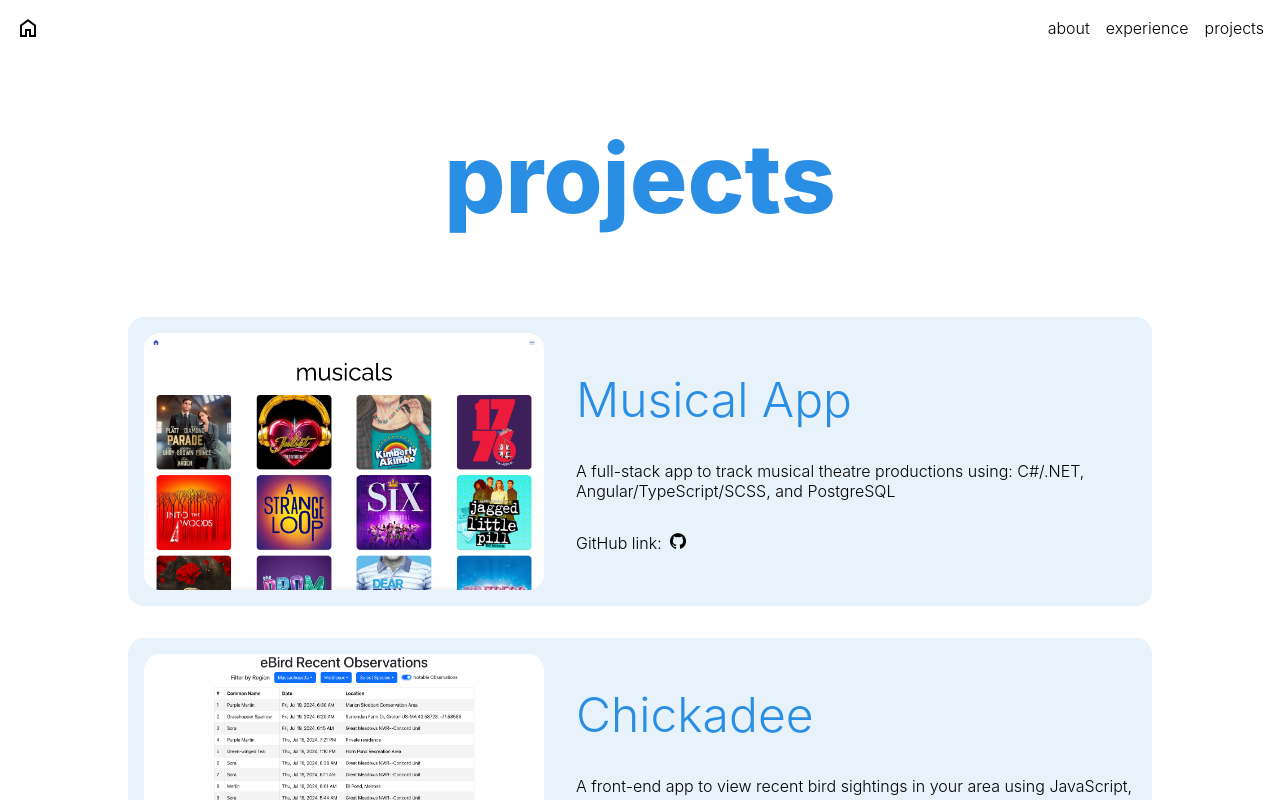
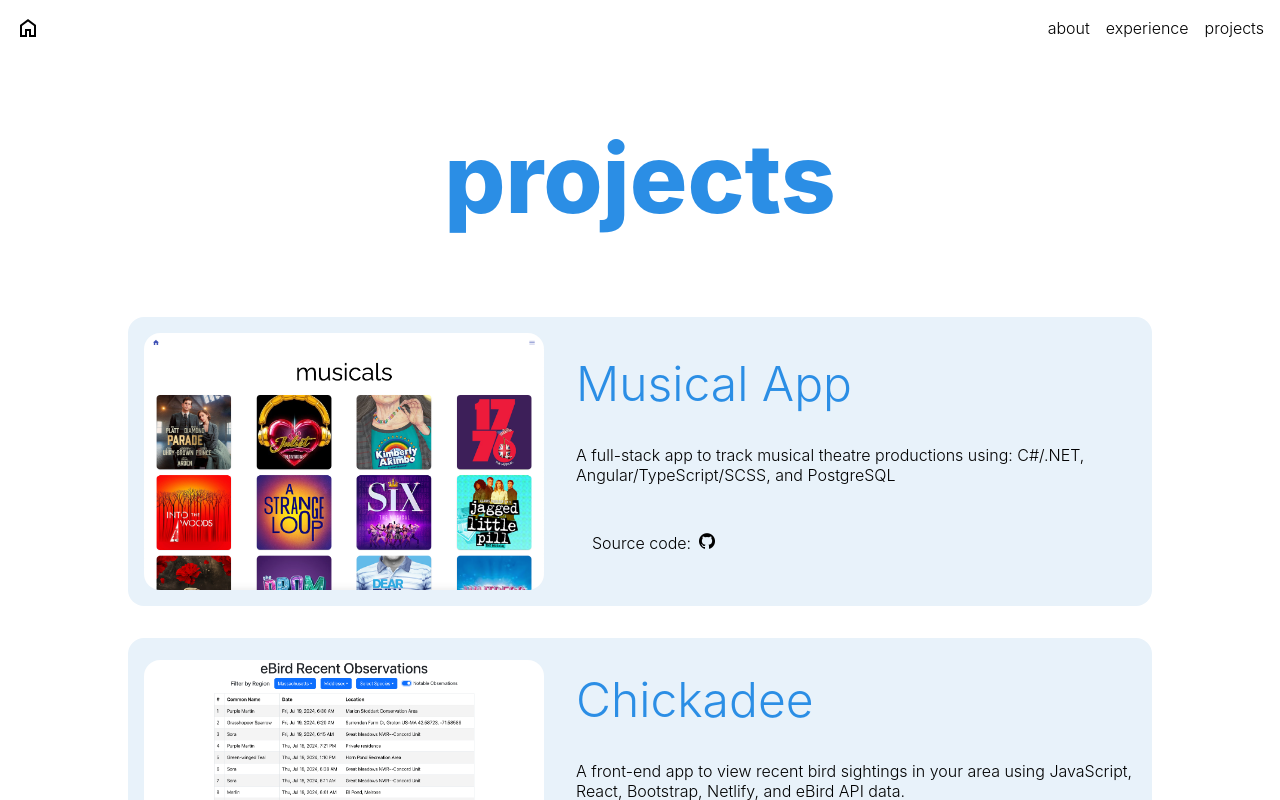
Before and after one commit to davidalantodd/davidalantodd.github.io, a React (Vite) app: page /projects in a window 1280 px wide. Shown: the top 800 px of the page. Built offline with nearby package versions, Linux system fonts and the light colour scheme.

Commit message:
add chickadee app deployment URL in projects component

```diff
--- a/src/components/Projects.jsx
+++ b/src/components/Projects.jsx
@@ -12,13 +12,15 @@ function Projects() {
             altText: "musical app screenshot",
             description: "A full-stack app to track musical theatre productions using: C#/.NET, Angular/TypeScript/SCSS, and PostgreSQL",
             githubURL: "https://github.com/davidalantodd/musical-app",
+            deploymentURL: null
         },
         {
             name:"Chickadee",
             screenshot: chickadee,
             altText: "chickadee app screenshot",
-            description: "A front-end app to view recent bird sightings in your area using JavaScript, React, Bootstrap, and eBird API data.",
+            description: "A front-end app to view recent bird sightings in your area using JavaScript, React, Bootstrap, Netlify, and eBird API data.",
             githubURL: "https://github.com/davidalantodd/chickadee",
+            deploymentURL: "https://chickadeeapp.netlify.app"
         },
         {
             name:"Advent of Code",
@@ -26,6 +28,7 @@ function Projects() {
             altText: "advent of code screenshot",
             description: "Solutions to Advent of Code challenge problems, using Ruby, Python, JavaScript, C, and Go",
             githubURL: "https://github.com/davidalantodd/advent-of-code",
+            deploymentURL: null
         }
     ]
     return (
@@ -38,7 +41,10 @@ function Projects() {
                 <article className='project-text'>
                     <p className='project-title'>{p.name}</p>
                     <p className='description'>{p.description}</p>
-                    <p className="sourceCode"> GitHub link: <a href={p.githubURL} target="_blank" rel="noreferrer opener"><img className="github" src={github} alt="Github Logo"/></a></p>
+                    <p className='links'>
+                        <p className="sourceCode"> Source code: <a href={p.githubURL} target="_blank" rel="noreferrer opener"><img className="github" src={github} alt="Github Logo"/></a></p>
+                        {(p.deploymentURL ? <p className="deployedURL"> Deployed app: <a href={p.deploymentURL} target="_blank" rel="noreferrer opener"><span className="material-symbols-outlined github">rocket_launch</span></a></p> : null)}
+                    </p>
                 </article>
             </section>
         })}
--- a/src/index.css
+++ b/src/index.css
@@ -342,7 +342,19 @@ footer img:hover{
   margin: 1rem;
 }
 
+.project .links {
+  display: flex;
+  flex-wrap: wrap;
+}
+
 .project .sourceCode {
+  display: flex;
+  flex-wrap: wrap;
+  flex-direction: row;
+  margin: 1rem;
+}
+
+.project .deployedURL {
   display: flex;
   flex-wrap: wrap;
   flex-direction: row;
```
